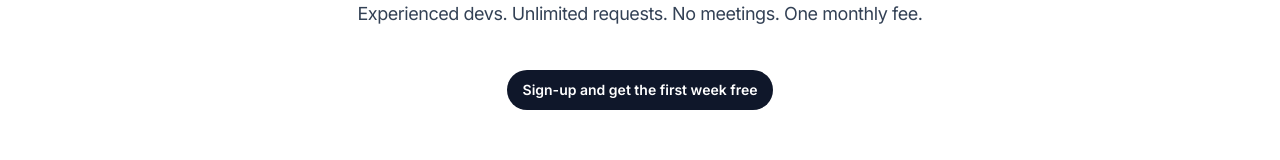
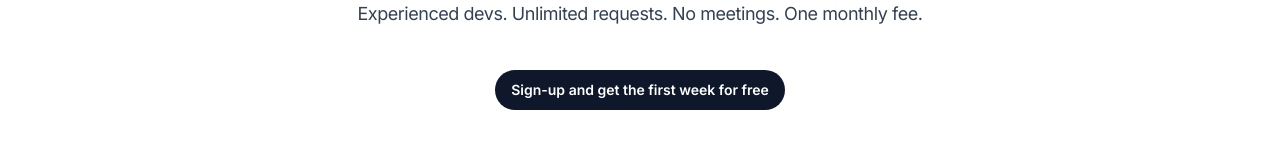
Before and after one commit to dcgleason/webshop-landing, a Next.js app: page / in a window 1280 px wide. Shown: the part 492-652 px from the top of the page. Built offline with nearby package versions, Linux system fonts and the light colour scheme.

Commit message:
update to copy

```diff
--- a/src/components/Hero.jsx
+++ b/src/components/Hero.jsx
@@ -31,7 +31,7 @@ export function Hero() {
      Experienced devs. Unlimited requests. No meetings. One monthly fee.
       </p>
       <div className="mt-10 flex justify-center gap-x-6">
-        <Button href="#pricing">Sign-up and get the first week free</Button>
+        <Button href="#pricing">Sign-up and get the first week for free</Button>
         {/* <Button
           href="https://www.youtube.com/watch?v=dQw4w9WgXcQ"
           variant="outline"
```
